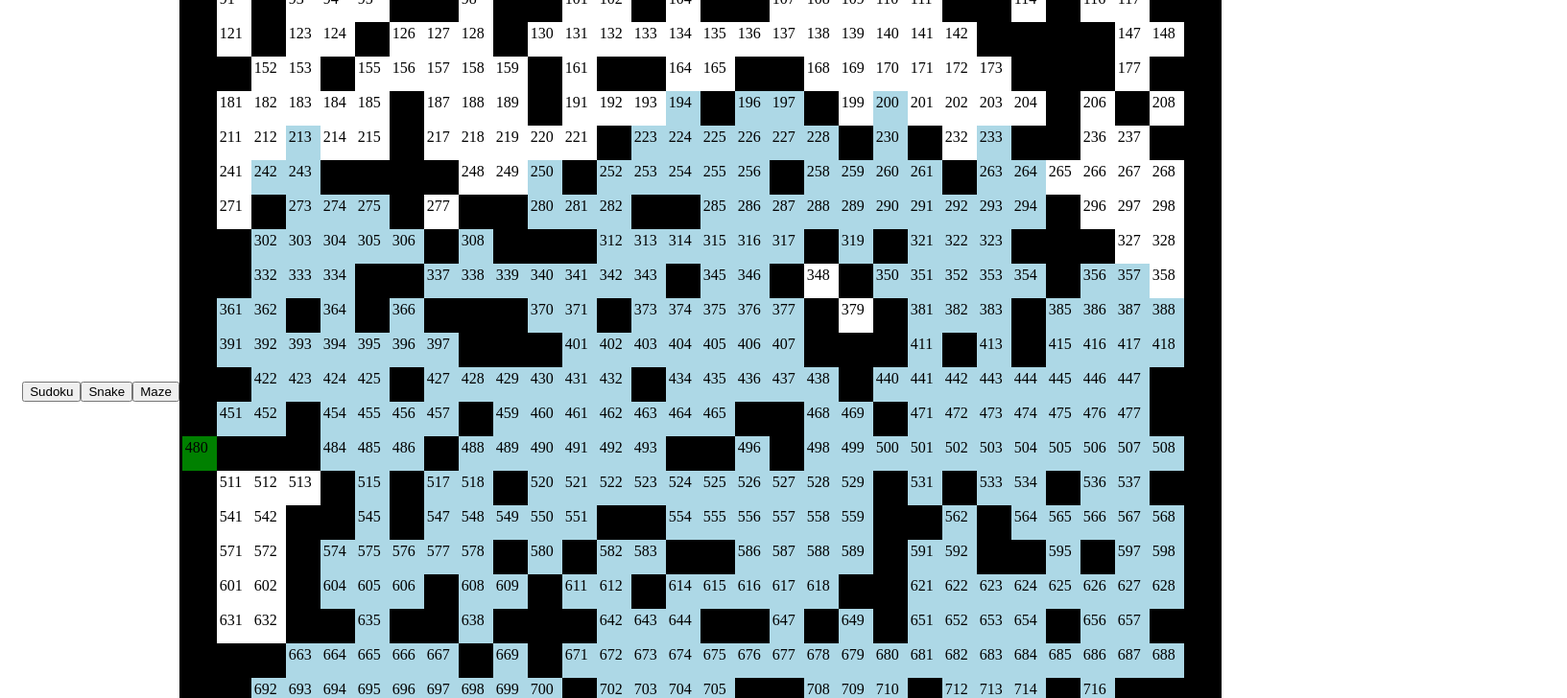
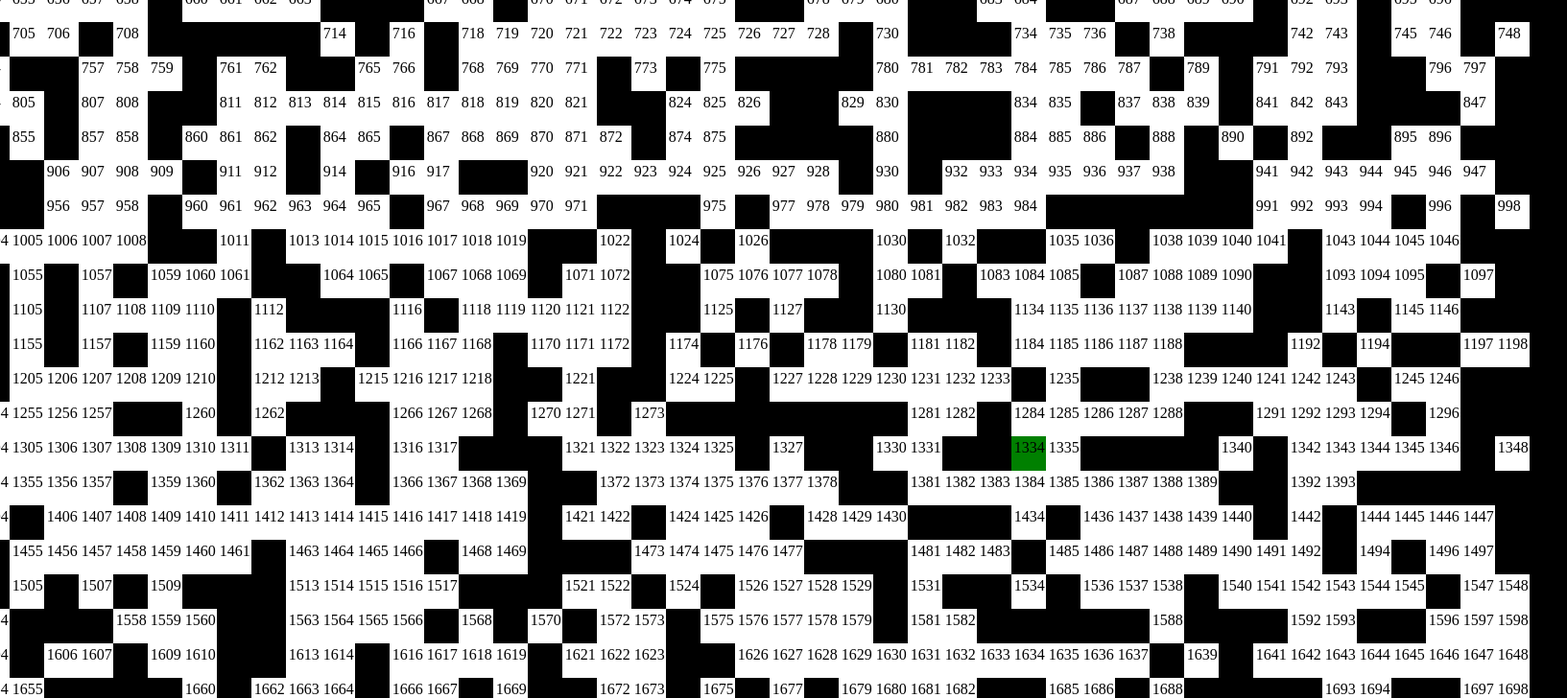
Before and after one commit to BenDMaryland/Sudoku, a React (Create React App) app: page /maze in a window 1280 px wide. Shown: the top 728 px of the page at 96% size, 1633 px wide, since content can reach past the window. Built offline with nearby package versions, Linux system fonts and the light colour scheme.

Commit message:
maze is okay

```diff
--- a/src/components/MazeSolver/MazeBoard.js
+++ b/src/components/MazeSolver/MazeBoard.js
@@ -6,16 +6,17 @@ import MazeCell from './MazeCell'
 
 function MazeBoard() {
 
-    const gridSize = 900
+    const gridSize = 2500
     const columnSize = Math.sqrt(gridSize)
     const startingPos = Math.floor(Math.random() * gridSize)
     const endingPos = Math.floor(Math.random() * gridSize)
 
 
-    const [mazeGrid, setMazeGrid] = useState([...Array(gridSize).keys()].map((cell, i) => cell = { path: false, endingPos: i === endingPos ? true : false, startingPos: i === startingPos ? true : false, num: i, block: Math.random() < 0.3 }))
+    const [mazeGrid, setMazeGrid] = useState([...Array(gridSize).keys()].map((cell, i) => cell = { path: false, endingPos: i === endingPos ? true : false, startingPos: i === startingPos ? true : false, num: i, block: Math.random() < 0.35 }))
     const [blocks, setblocks] = useState(220)
     const [pathsArray, setpathsArray] = useState([startingPos])
 
+    const [done, setdone] = useState(0)
     const boardStyle = {
         'border': "solid",
         'display': "grid",
@@ -23,21 +24,28 @@ function MazeBoard() {
         'width': "fit-content",
         'height': "fit-content",
     }
+function gridMaker(){
 
+
+}
 
     function mazeSolver() {
         let newPaths = [startingPos]
 
         let blockedArray = mazeGrid.filter(cell => (cell.block === true) && cell.block).map(cell => cell.num)
 
-        for (let i = 1; i != 30; i++) {
 
-            console.log(i)
+
+        for (let i = 1; i != columnSize * 2; i++) {
+
+
+
                 newPaths = newPaths.map(cell => {
                     let rightPath = cell + 1
                     let leftPath = cell - 1
                     let topPath = cell - (columnSize * 1)
                     let bottomPath = cell + (columnSize * 1)
+
                     return [cell, rightPath, leftPath, topPath, bottomPath]
                 })
 
@@ -53,24 +61,33 @@ function MazeBoard() {
                 }))
 
                 newPaths = [...new Set(newPaths)]
-
+              if (newPaths.find(cell => cell === endingPos)) { break}
         }
         setpathsArray([...new Set(newPaths)])
     }
 
 
+
     useEffect(() => {
-        //adding a wall
+    console.log(mazeGrid)
         setMazeGrid(grid => grid.map(cell => {
+if (cell !==undefined){
             if (cell.num < columnSize) { cell.block = true }
             if (cell.num > gridSize - columnSize) { cell.block = true }
             if (cell.num % columnSize === 0) { cell.block = true }
             if (cell.num % columnSize === columnSize - 1) { cell.block = true }
+}
         }))
-
-        mazeSolver()
+        // let rand = mazeGrid.filter(cell => (!cell.block)).map(cell => cell.num).map(value => ({ value, sort: Math.random() })).sort((a, b) => a.sort - b.sort).map(({ value }) => value)[0]
+        // console.log(rand)
 
     }, [])
+
+
+    useEffect(() => {
+            mazeSolver()
+    }, [])
+
 
 
     if (pathsArray.length === 1) return <div>s</div>
```
Lines whose indentation alone changed are shown as unchanged.
